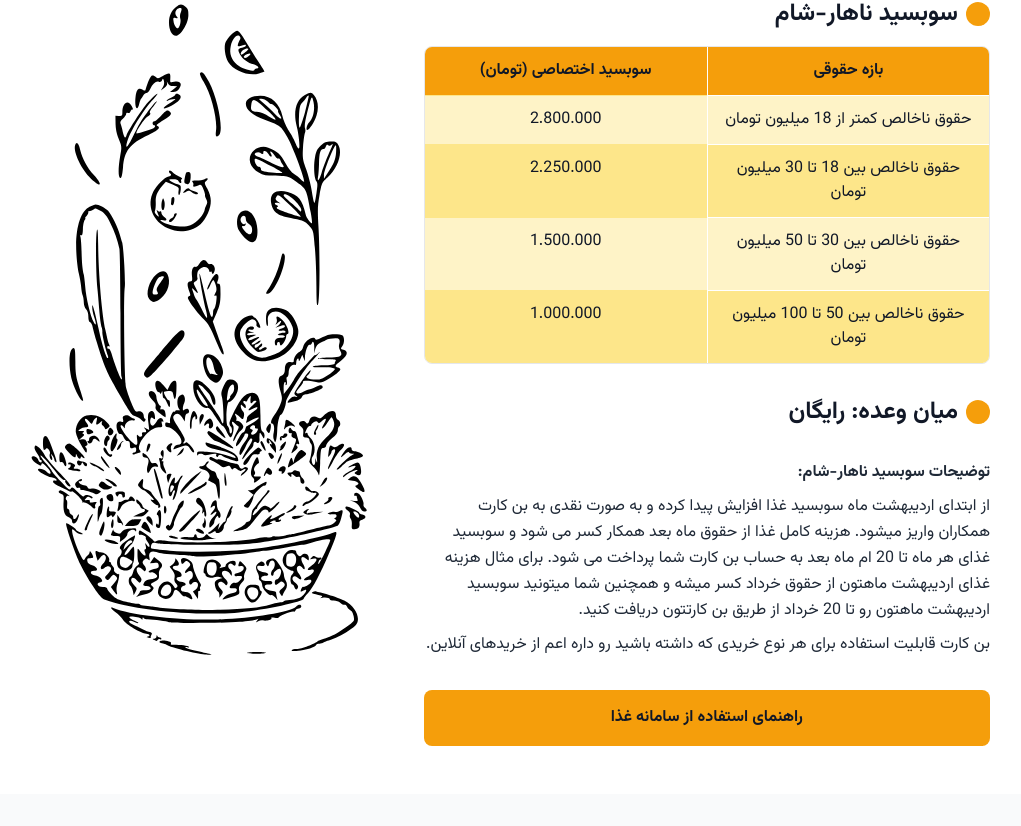
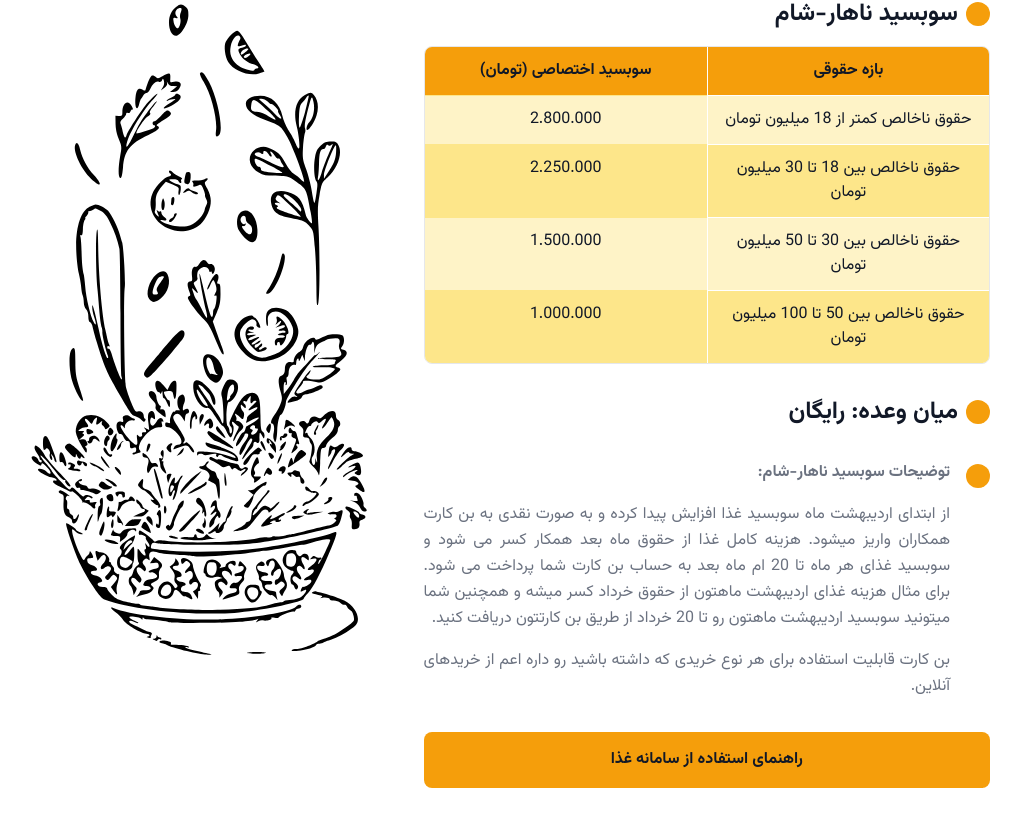
Before and after one commit to espitman/jbm-hr-life, a Nuxt app: page /benefits in a window 1280 px wide. Shown: the part 888-1714 px from the top of the page, without its empty margins (34-1055 px from the left). Before the commit the page ends 1682 px from the top, so only its background shows below. Built offline with nearby package versions, Linux system fonts and the light colour scheme.

Commit message:
Update Subsidy component: wrap in Section and match Header paragraph styles

```diff
--- a/components/benefits/Subsidy.vue
+++ b/components/benefits/Subsidy.vue
@@ -1,4 +1,5 @@
 <template>
+  <Section>
     <div class="max-w-6xl mx-auto p-6" dir="rtl">
       <div class="flex flex-col md:flex-row items-start gap-8">
         <!-- Right side - Content -->
@@ -45,14 +46,21 @@
           </div>
 
           <!-- Explanation Section -->
-        <div class="mb-8 text-right text-gray-800 leading-relaxed">
+          <div class="mb-8">
+            <div class="flex items-start gap-4">
+              <!-- Orange circle -->
+              <div class="w-6 h-6 bg-amber-500 rounded-full flex-shrink-0 mt-1"></div>
+
+              <div class="space-y-4 text-gray-500 leading-relaxed text-justify">
                 <h3 class="font-bold mb-2">توضیحات سوبسید ناهار-شام:</h3>
-          <p class="mb-2">
+                <p>
                   از ابتدای اردیبهشت ماه سوبسید غذا افزایش پیدا کرده و به صورت نقدی به بن کارت همکاران واریز میشود. هزینه کامل غذا از حقوق ماه بعد همکار کسر می شود و سوبسید غذای هر ماه تا 20 ام ماه بعد به حساب بن کارت شما پرداخت می شود. برای مثال هزینه غذای اردیبهشت ماهتون از حقوق خرداد کسر میشه و همچنین شما میتونید سوبسید اردیبهشت ماهتون رو تا 20 خرداد از طریق بن کارتتون دریافت کنید.
                 </p>
                 <p>
                   بن کارت قابلیت استفاده برای هر نوع خریدی که داشته باشید رو داره اعم از خریدهای آنلاین.
                 </p>
+              </div>
+            </div>
           </div>
 
           <!-- Guide Button -->
@@ -71,8 +79,9 @@
         </div>
       </div>
     </div>
+  </Section>
 </template>
 
 <script setup>
-// Component logic can be added here if needed
+import Section from '~/components/ui/Section.vue'
 </script>
```
Lines whose indentation alone changed are shown as unchanged.
